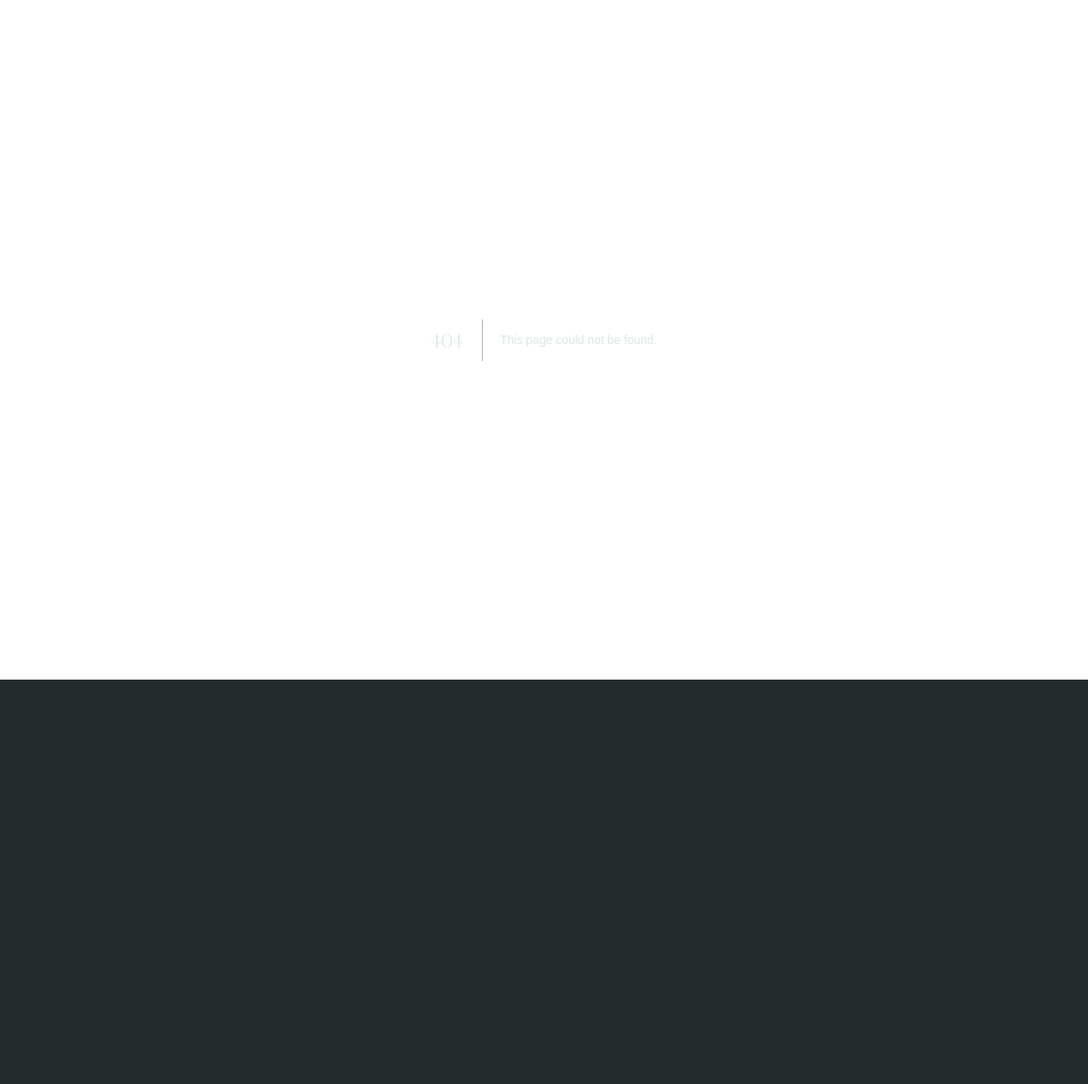
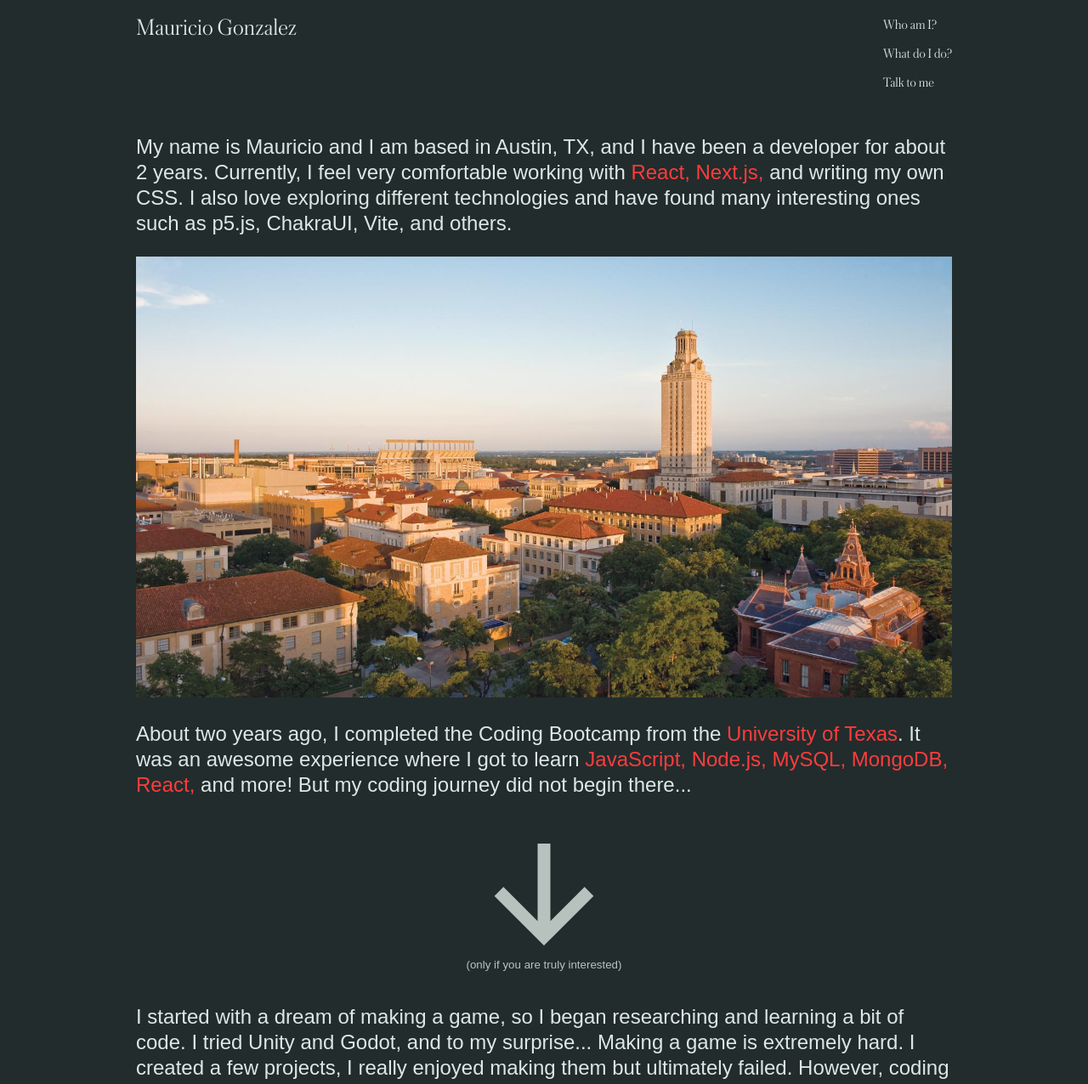
Before and after one commit to mgonza63/portfolio-website, a Next.js app: page /about in a window 1280 px wide. Before the commit this address had no page. Shown: the top 1276 px of the page at 85% size. Before the commit the page ends 800 px from the top, so only its background shows below. Built offline with nearby package versions, Linux system fonts and the light colour scheme.

Commit message:
added about page

```diff
--- a/components/Hero/Hero.js
+++ b/components/Hero/Hero.js
@@ -2,6 +2,7 @@
 import styles from "./Hero.module.css";
 import utilStyles from "../../styles/utils.module.css";
 import { motion } from "framer-motion";
+import Link from "next/link";
 
 export default function Hero() {
   return (
@@ -15,6 +16,7 @@ export default function Hero() {
       >
         DESIGNING SMOOTH USER EXPERIENCES
       </motion.span>
+      {/* WEB DEVELOPER AND DESIGNER  */}
       <motion.div
         className={styles.mainImgContainer}
         initial={{ opacity: 0, y: 100 }}
@@ -22,11 +24,15 @@ export default function Hero() {
         whileInView={{ opacity: 1 }}
         transition={{ ease: "circOut", duration: 0.5, delay: 0.2 }}
       >
+        <Link href="/about">
+        <a>
         <img
           className={styles.mainImg}
           src="/images/mainImg.png"
           alt="me standing with my hand running through my hair"
         />
+        </a>
+        </Link>
       </motion.div>
     </motion.main>
   );
--- a/components/navbar/Navbar.js
+++ b/components/navbar/Navbar.js
@@ -18,7 +18,7 @@ export default function Navbar() {
       </div>
       <ul className={styles.navbar}>
         <li className={styles.navItem}>
-          <Link href="/" passHref>
+          <Link href="/about" passHref>
             <motion.a
               initial={{ opacity: 0, y: -50 }}
               animate={{ y: 0, opacity: 1 }}
--- /dev/null
+++ b/pages/about.js
@@ -0,0 +1,97 @@
+/* eslint-disable @next/next/no-img-element */
+import utilStyles from "../styles/utils.module.css";
+import Navbar from "../components/navbar/Navbar";
+import Contact from "../components/Contact/Contact";
+import Footer from "../components/Footer/Footer";
+import { motion } from "framer-motion";
+
+export default function About() {
+  return (
+    <motion.div
+      className={utilStyles.containerLg}
+      initial={{ opacity: 0, y: 100 }}
+      animate={{ y: 0, opacity: 1 }}
+      whileInView={{ opacity: 1 }}
+      transition={{ ease: "circOut", duration: 0.5, delay: 0.2 }}
+    >
+      <Navbar />
+      <p className={utilStyles.copy}>
+        My name is Mauricio and I am based in Austin, TX, and I have been a
+        developer for about 2 years. Currently, I feel very comfortable working
+        with
+        <span className={utilStyles.highlight}> React, Next.js,</span> and
+        writing my own CSS. I also love exploring different technologies and
+        have found many interesting ones such as p5.js, ChakraUI, Vite, and
+        others.
+      </p>
+      <img
+        className={utilStyles.image}
+        src="/images/ut.jpg"
+        alt="screenshot of the project's website"
+      />
+      <p className={utilStyles.copy}>
+        About two years ago, I completed the Coding Bootcamp from the{" "}
+        <span className={utilStyles.highlight}> University of Texas</span>. It
+        was an awesome experience where I got to learn
+        <span className={utilStyles.highlight}>
+          {" "}
+          JavaScript, Node.js, MySQL, MongoDB, React,
+        </span>{" "}
+        and more! But my coding journey did not begin there...
+      </p>
+      <div className={utilStyles.centered}>
+        <svg
+          xmlns="http://www.w3.org/2000/svg"
+          viewBox="0 0 24 24"
+          width="180"
+          height="180"
+        >
+          <path fill="none" d="M0 0h24v24H0z" />
+          <path d="M13 16.172l5.364-5.364 1.414 1.414L12 20l-7.778-7.778 1.414-1.414L11 16.172V4h2v12.172z" />
+        </svg>
+      </div>
+      <div className={utilStyles.centered}>
+        <small>(only if you are truly interested)</small>
+      </div>
+      <p className={utilStyles.copy}>
+        I started with a dream of making a game, so I began researching and
+        learning a bit of code. I tried Unity and Godot, and to my surprise...
+        Making a game is extremely hard. I created a few projects, I really
+        enjoyed making them but ultimately failed. However, coding led me to the
+        idea of creating high-value design. Back then I saw design as a hobby
+        not a career, it might be silly (and wrong) but that is how I saw it.
+        For me, coding was a skill added on top of design, but design is no
+        joke. Sometimes it is the hardest part.
+      </p>
+      <p className={utilStyles.copy}>
+        I have always been interesting in art and design, ever since I was
+        little, I loved drawing which translated into Photoshop and Illustrator
+        later on in my life but, as I mentioned before, I never saw it as a
+        career. This was a mistake because I honestly believe that I would have
+        crushed design school.
+      </p>
+      <p className={utilStyles.copy}>
+        Anyways... After failing at game development, I decided to join the
+        Coding Bootcamp at UT where you can learn how to be a Full-Stack
+        Developer in only 24 weeks! (mhm) This course was very challenging and I
+        definitely had to learn way more on top of it, but without it, I could
+        not have found my passion for creative coding, web devolpment and web
+        design.
+      </p>
+      <div className={utilStyles.mb}></div>
+      <Contact />
+      <Footer />
+
+      <style jsx>{`
+        svg {
+          fill: #dde8e4;
+          opacity: 0.8;
+        }
+        small {
+          transform: translateY(-15px);
+          opacity: 0.8;
+        }
+      `}</style>
+    </motion.div>
+  );
+}
--- a/pages/index.js
+++ b/pages/index.js
@@ -6,6 +6,7 @@ import Hero from "../components/Hero/Hero.js";
 import Projects from "../components/Projects/Projects";
 import Contact from "../components/Contact/Contact";
 import Footer from "../components/Footer/Footer";
+
 export default function Home() {
   return (
     <div className={utilStyles.containerLg}>
--- a/styles/globals.css
+++ b/styles/globals.css
@@ -19,8 +19,13 @@ body {
 a {
   color: inherit;
   text-decoration: none;
+
+  transition: all 300ms ease-out;
 }
-
+a:hover {
+  opacity: 0.9;
+  color: #ff3c3c;
+}
 * {
   box-sizing: border-box;
   font-family: forma-djr-micro, sans-serif;
```
Also changed, not shown: public/images/ut.jpg (added).
